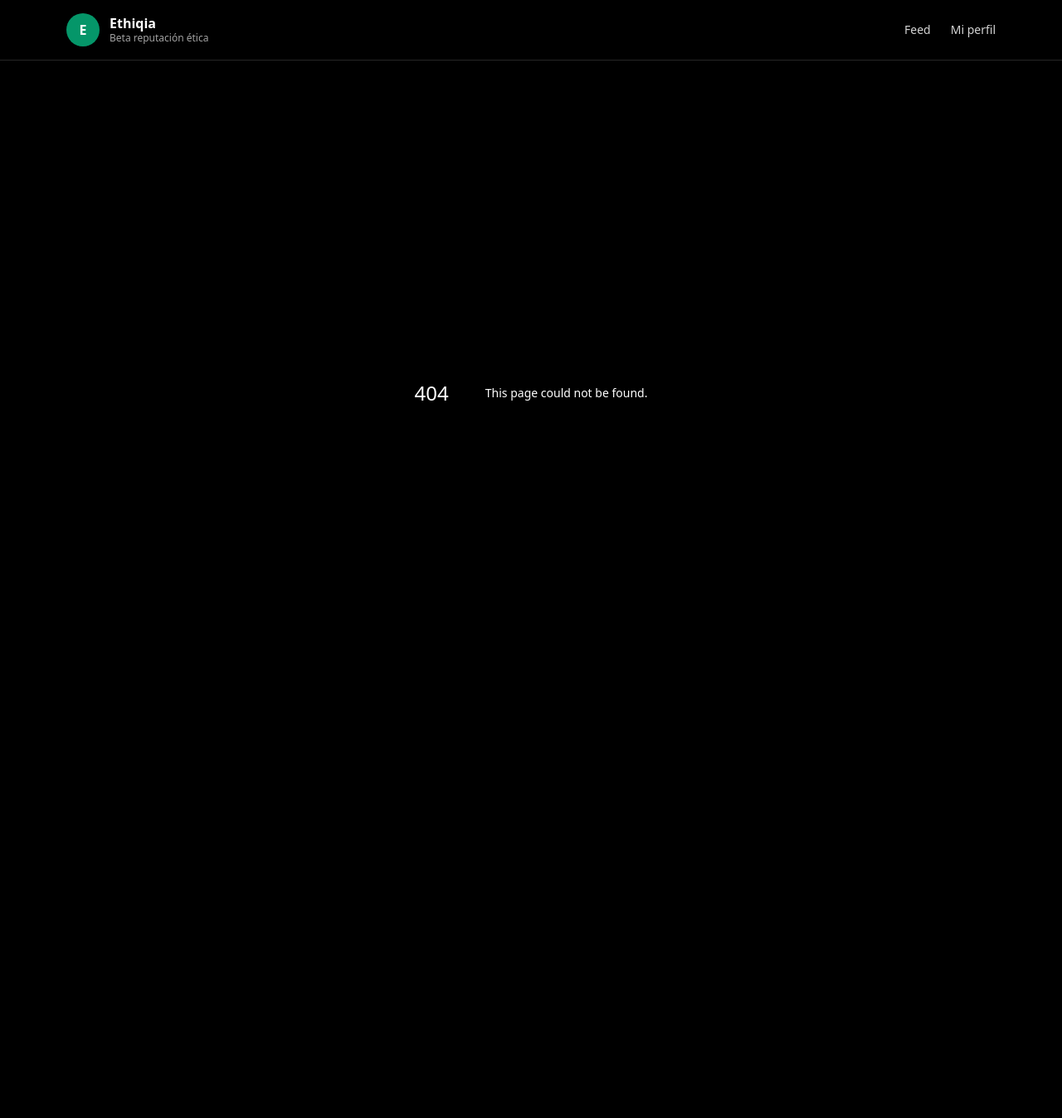
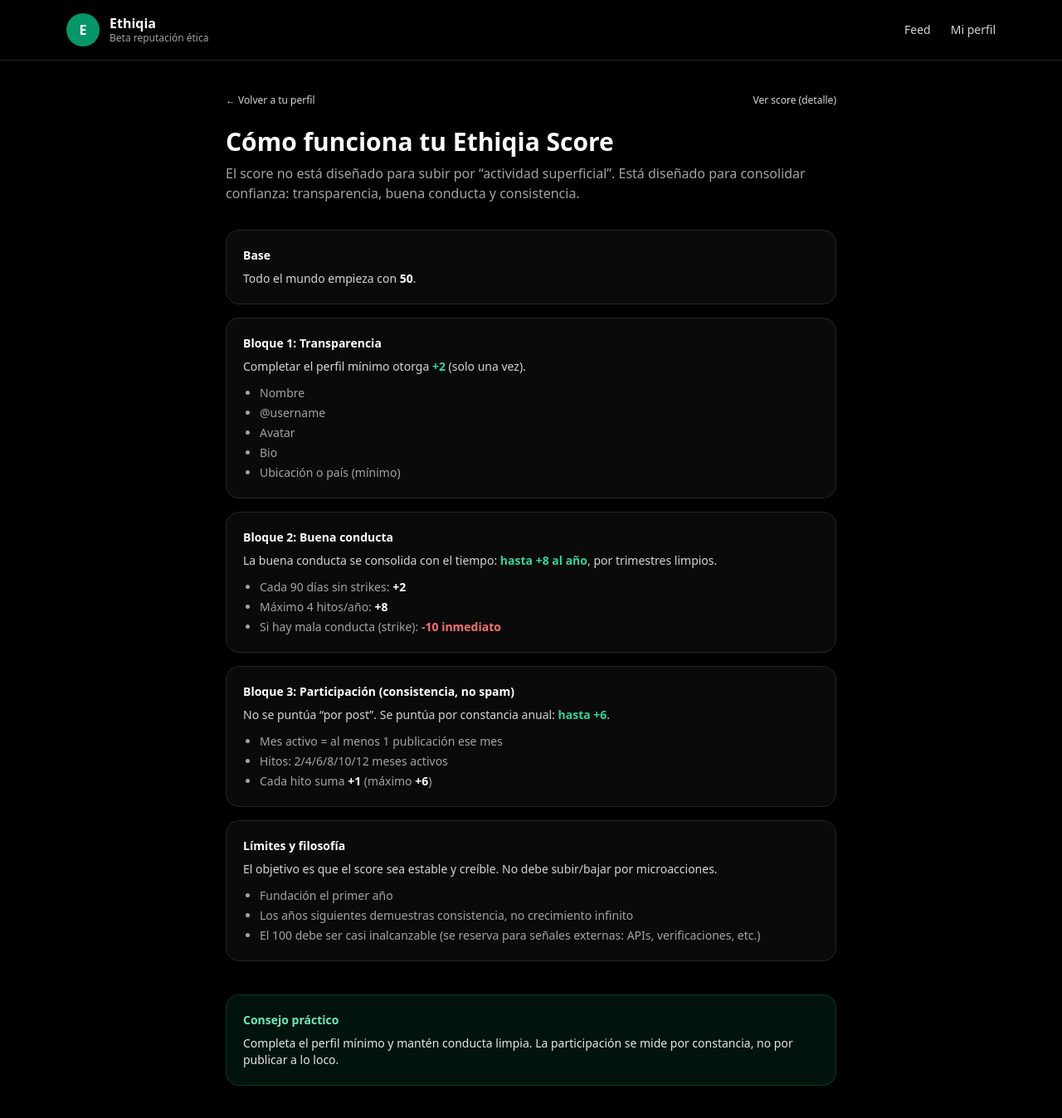
Before and after one commit to veletcosmetics/ethiqia-frontend, a Next.js app: page /score-rules in a window 1280 px wide. Before the commit this address had no page. Shown: the whole page at 83% size. Before the commit the page ends 873 px from the top, so only its background shows below. Built offline with nearby package versions, Linux system fonts and the light colour scheme.

Commit message:
Create page.tsx

```diff
--- /dev/null
+++ b/app/score-rules/page.tsx
@@ -0,0 +1,106 @@
+// app/score-rules/page.tsx
+import Link from "next/link";
+
+export const runtime = "nodejs";
+
+export default function ScoreRulesPage() {
+  return (
+    <main className="min-h-screen bg-black text-white">
+      <section className="max-w-3xl mx-auto px-4 py-10">
+        <div className="flex items-center justify-between mb-6">
+          <Link
+            href="/profile"
+            className="text-xs text-neutral-300 hover:text-emerald-400 transition-colors"
+          >
+            ← Volver a tu perfil
+          </Link>
+
+          <Link
+            href="/score"
+            className="text-xs text-neutral-300 hover:text-emerald-400 transition-colors"
+          >
+            Ver score (detalle)
+          </Link>
+        </div>
+
+        <h1 className="text-3xl font-semibold">Cómo funciona tu Ethiqia Score</h1>
+        <p className="text-neutral-400 mt-2">
+          El score no está diseñado para subir por “actividad superficial”. Está diseñado para consolidar
+          confianza: transparencia, buena conducta y consistencia.
+        </p>
+
+        <div className="mt-8 space-y-4">
+          <div className="rounded-2xl border border-neutral-800 bg-neutral-950 p-5">
+            <div className="text-sm font-semibold">Base</div>
+            <div className="mt-2 text-sm text-neutral-300">
+              Todo el mundo empieza con <span className="text-white font-semibold">50</span>.
+            </div>
+          </div>
+
+          <div className="rounded-2xl border border-neutral-800 bg-neutral-950 p-5">
+            <div className="text-sm font-semibold">Bloque 1: Transparencia</div>
+            <div className="mt-2 text-sm text-neutral-300">
+              Completar el perfil mínimo otorga <span className="text-emerald-400 font-semibold">+2</span>{" "}
+              (solo una vez).
+            </div>
+            <ul className="mt-3 text-sm text-neutral-400 list-disc pl-5 space-y-1">
+              <li>Nombre</li>
+              <li>@username</li>
+              <li>Avatar</li>
+              <li>Bio</li>
+              <li>Ubicación o país (mínimo)</li>
+            </ul>
+          </div>
+
+          <div className="rounded-2xl border border-neutral-800 bg-neutral-950 p-5">
+            <div className="text-sm font-semibold">Bloque 2: Buena conducta</div>
+            <div className="mt-2 text-sm text-neutral-300">
+              La buena conducta se consolida con el tiempo:{" "}
+              <span className="text-emerald-400 font-semibold">hasta +8 al año</span>, por trimestres limpios.
+            </div>
+            <ul className="mt-3 text-sm text-neutral-400 list-disc pl-5 space-y-1">
+              <li>Cada 90 días sin strikes: <span className="text-white font-semibold">+2</span></li>
+              <li>Máximo 4 hitos/año: <span className="text-white font-semibold">+8</span></li>
+              <li>
+                Si hay mala conducta (strike): <span className="text-red-400 font-semibold">-10 inmediato</span>
+              </li>
+            </ul>
+          </div>
+
+          <div className="rounded-2xl border border-neutral-800 bg-neutral-950 p-5">
+            <div className="text-sm font-semibold">Bloque 3: Participación (consistencia, no spam)</div>
+            <div className="mt-2 text-sm text-neutral-300">
+              No se puntúa “por post”. Se puntúa por constancia anual:{" "}
+              <span className="text-emerald-400 font-semibold">hasta +6</span>.
+            </div>
+            <ul className="mt-3 text-sm text-neutral-400 list-disc pl-5 space-y-1">
+              <li>Mes activo = al menos 1 publicación ese mes</li>
+              <li>Hitos: 2/4/6/8/10/12 meses activos</li>
+              <li>Cada hito suma <span className="text-white font-semibold">+1</span> (máximo <span className="text-white font-semibold">+6</span>)</li>
+            </ul>
+          </div>
+
+          <div className="rounded-2xl border border-neutral-800 bg-neutral-950 p-5">
+            <div className="text-sm font-semibold">Límites y filosofía</div>
+            <div className="mt-2 text-sm text-neutral-300">
+              El objetivo es que el score sea estable y creíble. No debe subir/bajar por microacciones.
+            </div>
+            <ul className="mt-3 text-sm text-neutral-400 list-disc pl-5 space-y-1">
+              <li>Fundación el primer año</li>
+              <li>Los años siguientes demuestras consistencia, no crecimiento infinito</li>
+              <li>El 100 debe ser casi inalcanzable (se reserva para señales externas: APIs, verificaciones, etc.)</li>
+            </ul>
+          </div>
+        </div>
+
+        <div className="mt-10 rounded-2xl border border-emerald-700/40 bg-emerald-500/10 p-5">
+          <div className="text-sm font-semibold text-emerald-300">Consejo práctico</div>
+          <div className="mt-2 text-sm text-neutral-200">
+            Completa el perfil mínimo y mantén conducta limpia. La participación se mide por constancia,
+            no por publicar a lo loco.
+          </div>
+        </div>
+      </section>
+    </main>
+  );
+}
```
